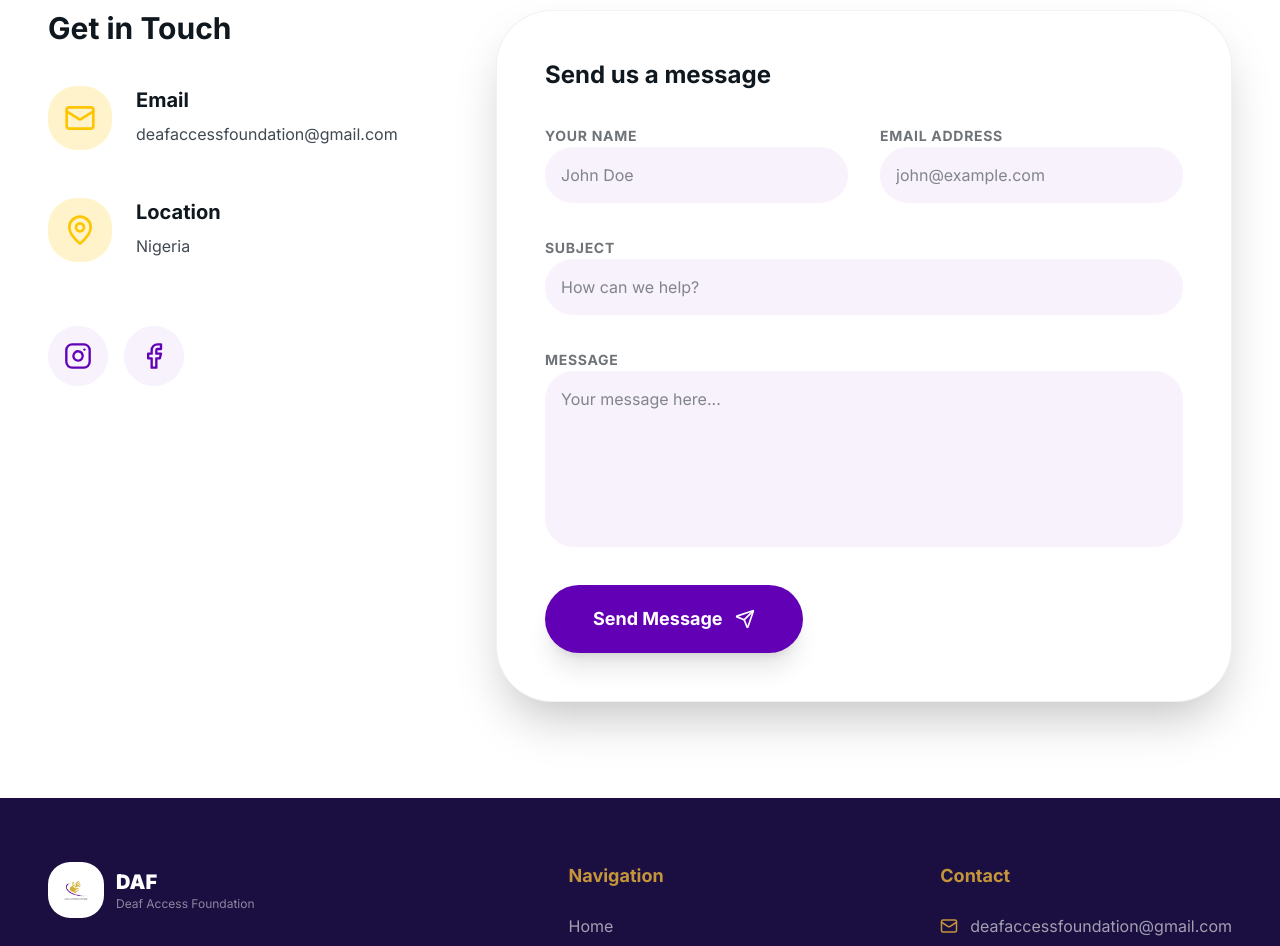
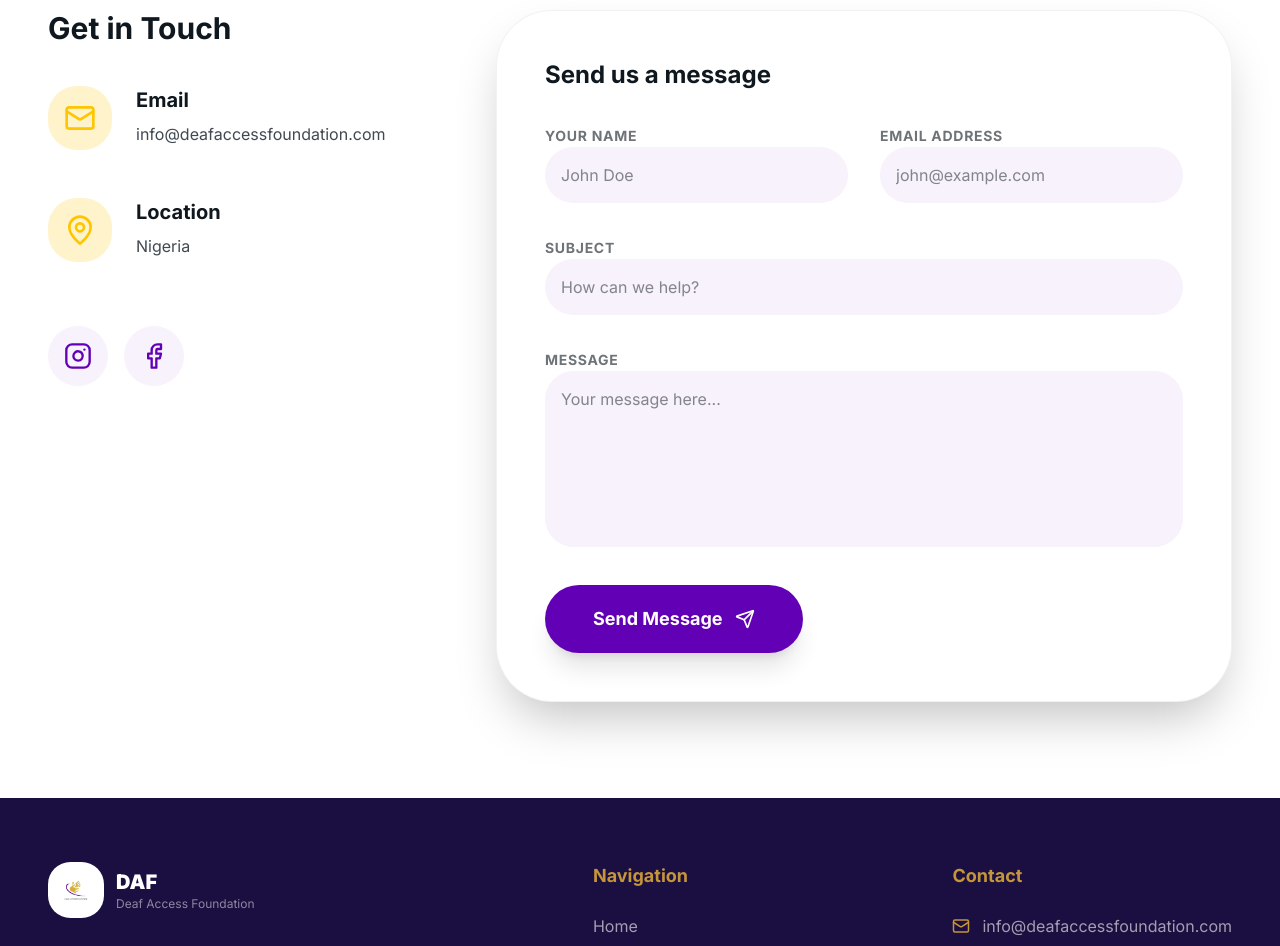
Before and after one commit to Beaskyy/daf, a Next.js app: page /contact in a window 1280 px wide. Shown: the part 580-1526 px from the top of the page. Built offline with nearby package versions, Linux system fonts and the light colour scheme.

Commit message:
chore: update contact email address across all pages and footer

```diff
--- a/app/contact/page.tsx
+++ b/app/contact/page.tsx
@@ -25,8 +25,8 @@ export default function Contact() {
                 </div>
                 <div>
                   <h4 className="font-bold text-xl mb-2">Email</h4>
-                  <a href="mailto:deafaccessfoundation@gmail.com" className="text-muted-foreground hover:text-primary transition-colors break-all">
-                    deafaccessfoundation@gmail.com
+                  <a href="mailto:info@deafaccessfoundation.com" className="text-muted-foreground hover:text-primary transition-colors break-all">
+                    info@deafaccessfoundation.com
                   </a>
                 </div>
               </div>
--- a/app/partner/page.tsx
+++ b/app/partner/page.tsx
@@ -58,7 +58,7 @@ export default function Partner() {
             <p className="text-xl text-background/80 leading-relaxed mb-12">
               We welcome partnerships with organisations interested in improving access and opportunities for Deaf communities in Nigeria. Educators, schools, and community partners are at the heart of what we do.
             </p>
-            <a href="mailto:deafaccessfoundation@gmail.com" className="bg-secondary text-secondary-foreground font-bold px-12 py-5 rounded-full text-lg shadow-xl hover:bg-secondary/90 transition-all inline-block">
+            <a href="mailto:info@deafaccessfoundation.com" className="bg-secondary text-secondary-foreground font-bold px-12 py-5 rounded-full text-lg shadow-xl hover:bg-secondary/90 transition-all inline-block">
               Get in Touch
             </a>
           </div>
--- a/app/resources/page.tsx
+++ b/app/resources/page.tsx
@@ -77,7 +77,7 @@ export default function Resources() {
           <p className="text-lg text-white/70 mb-10 leading-relaxed max-w-2xl mx-auto">
             Our goal is to support everyone interested in improving communication access. Contact our team for bespoke resource support.
           </p>
-          <a href="mailto:deafaccessfoundation@gmail.com" className="bg-[#C4953A] text-white font-bold px-10 py-4 rounded-lg text-lg hover:bg-[#C4953A]/90 transition-all inline-block">
+          <a href="mailto:info@deafaccessfoundation.com" className="bg-[#C4953A] text-white font-bold px-10 py-4 rounded-lg text-lg hover:bg-[#C4953A]/90 transition-all inline-block">
             Request Resources
           </a>
         </div>
--- a/components/Footer.tsx
+++ b/components/Footer.tsx
@@ -58,8 +58,8 @@ export default function Footer() {
             <ul className="space-y-4 text-white/60">
               <li className="flex items-center gap-3">
                 <Mail size={18} className="text-[#C4953A]" />
-                <a href="mailto:deafaccessfoundation@gmail.com" className="hover:text-[#C4953A] transition-colors break-all">
-                  deafaccessfoundation@gmail.com
+                <a href="mailto:info@deafaccessfoundation.com" className="hover:text-[#C4953A] transition-colors break-all">
+                  info@deafaccessfoundation.com
                 </a>
               </li>
               <li className="flex items-start gap-3">
```
